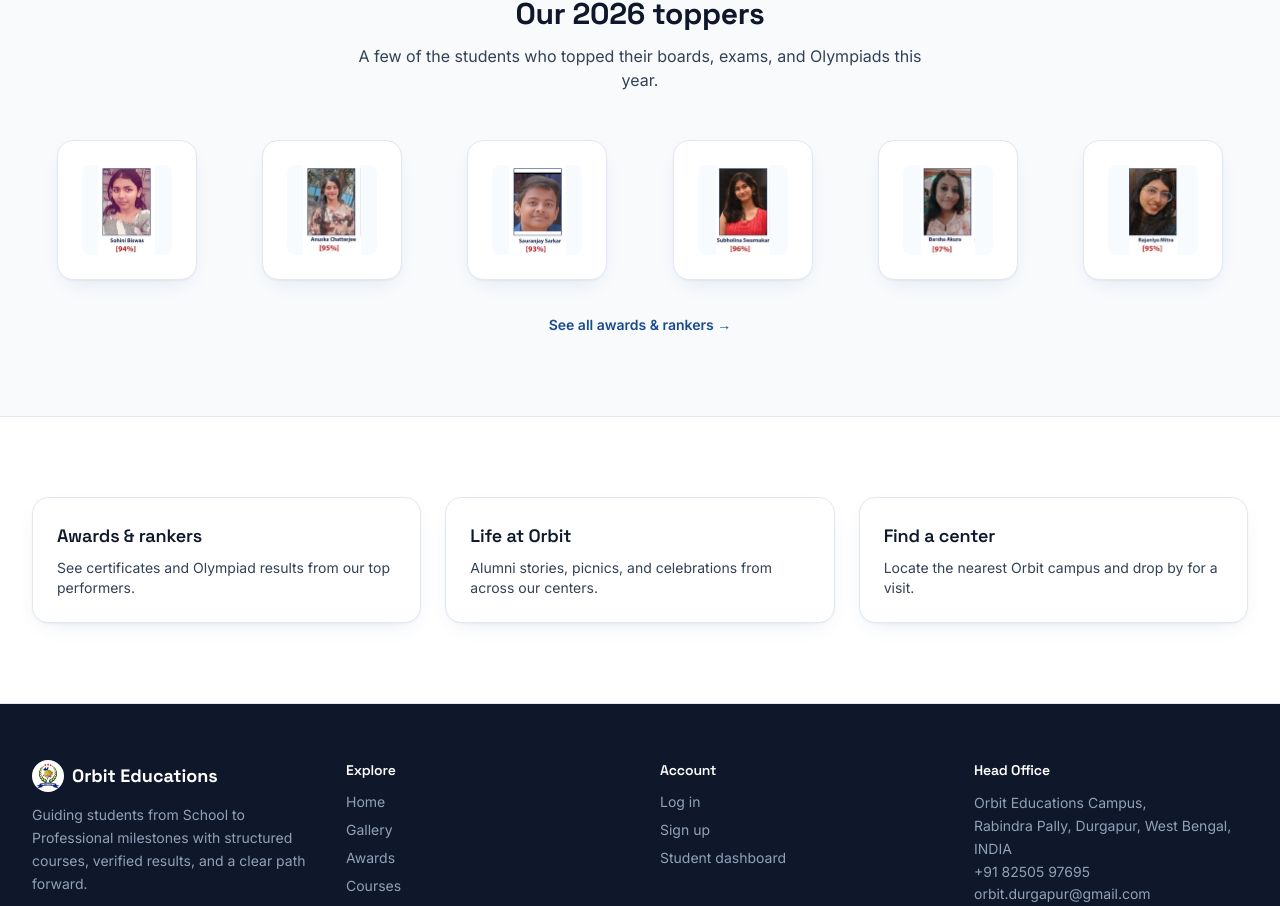
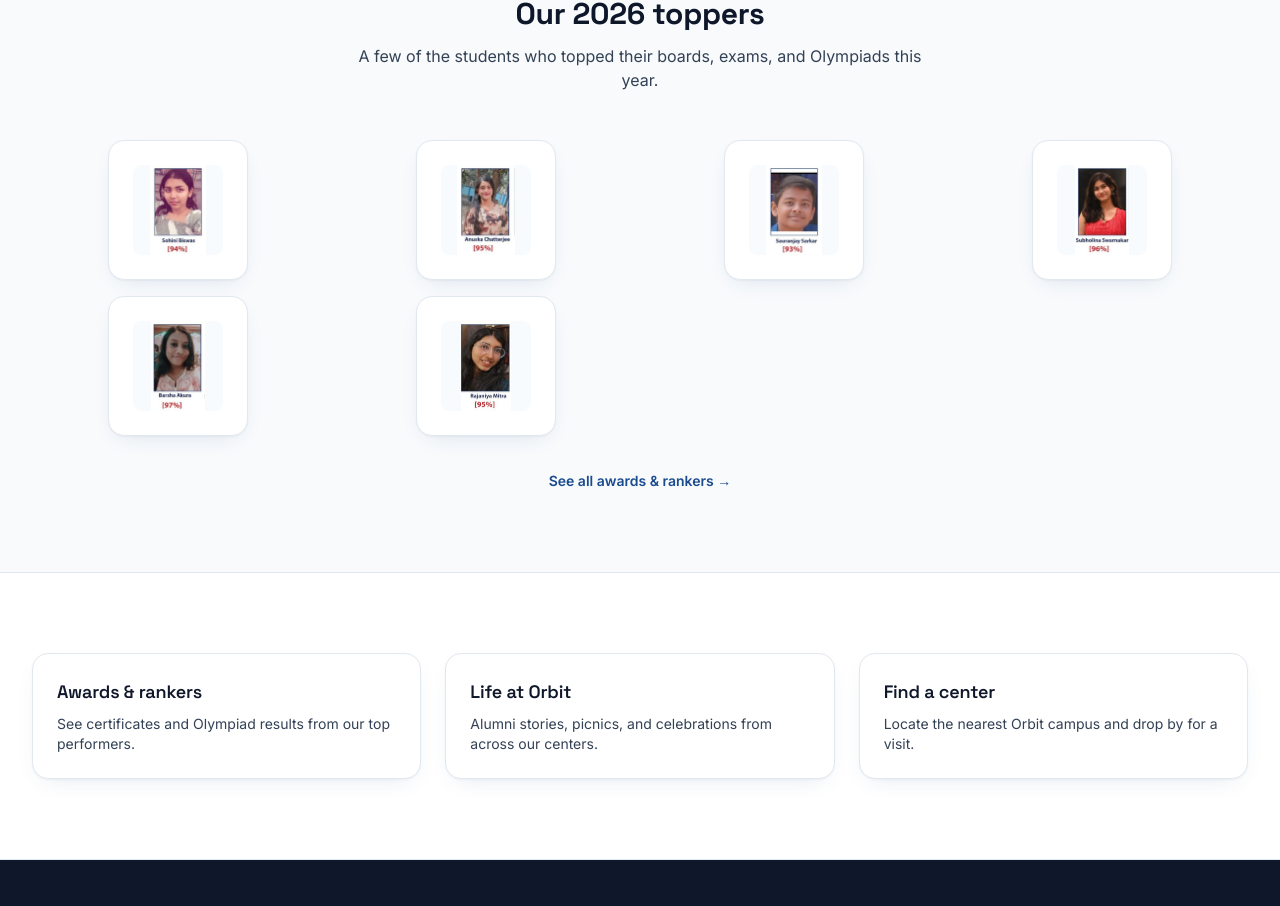
Before and after one commit to DEBTULYA2005/OrbitEducations, a React (Vite) app: page / in a window 1280 px wide. Shown: the part 1493-2399 px from the top of the page. Built offline with nearby package versions, Linux system fonts and the light colour scheme; no server answers.

Commit message:
Add tooper's images

```diff
--- a/src/pages/HomePage.jsx
+++ b/src/pages/HomePage.jsx
@@ -200,7 +200,7 @@ export default function HomePage() {
             </p>
           </div>
 
-          <div className="mt-12 grid grid-cols-3 gap-4 sm:grid-cols-5 md:grid-cols-6">
+          <div className="mt-12 grid grid-cols-3 gap-4 sm:grid-cols-5 md:grid-cols-4">
             {TOPPERS_2026.map((topper) => (
               <Card
                 key={topper.name}
```
